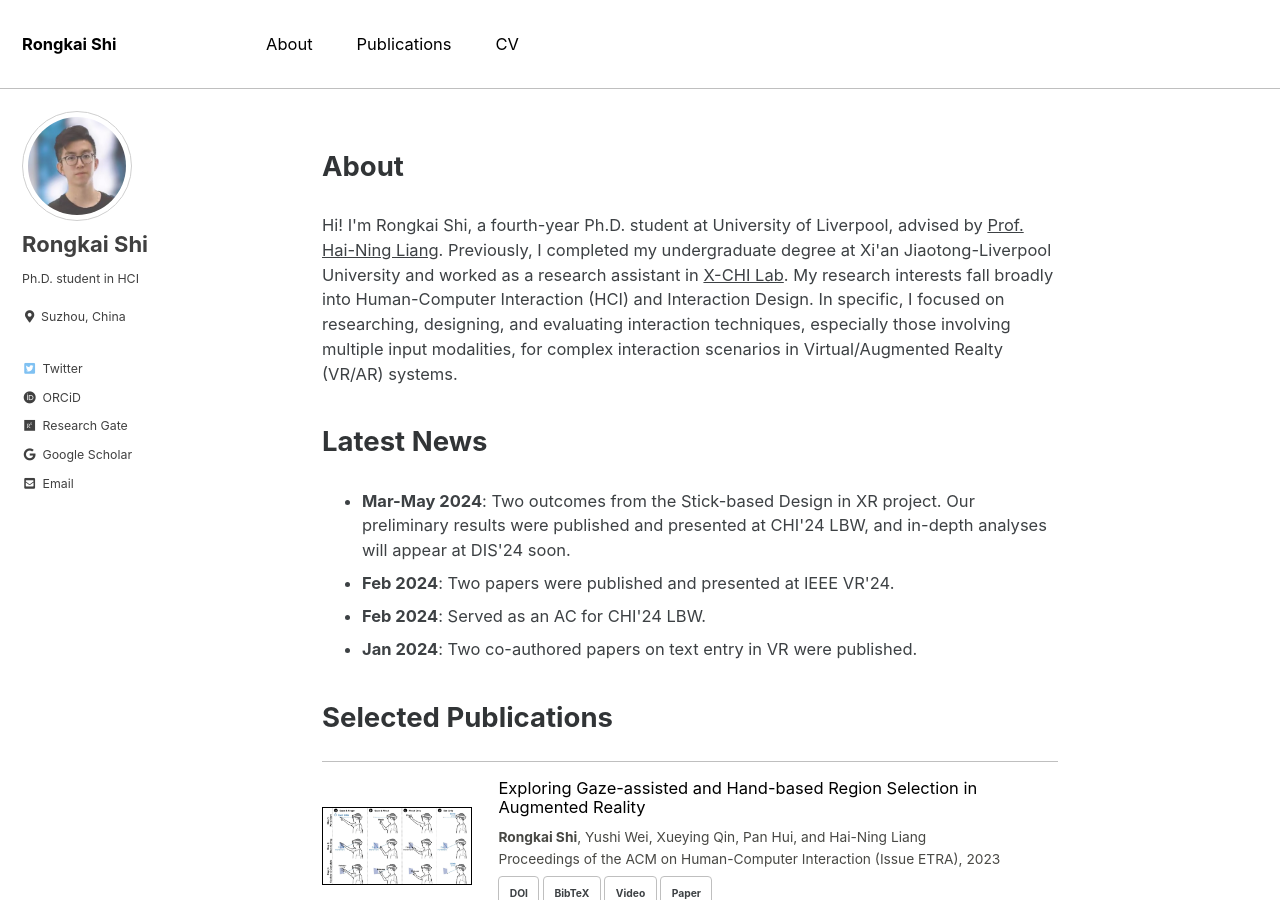
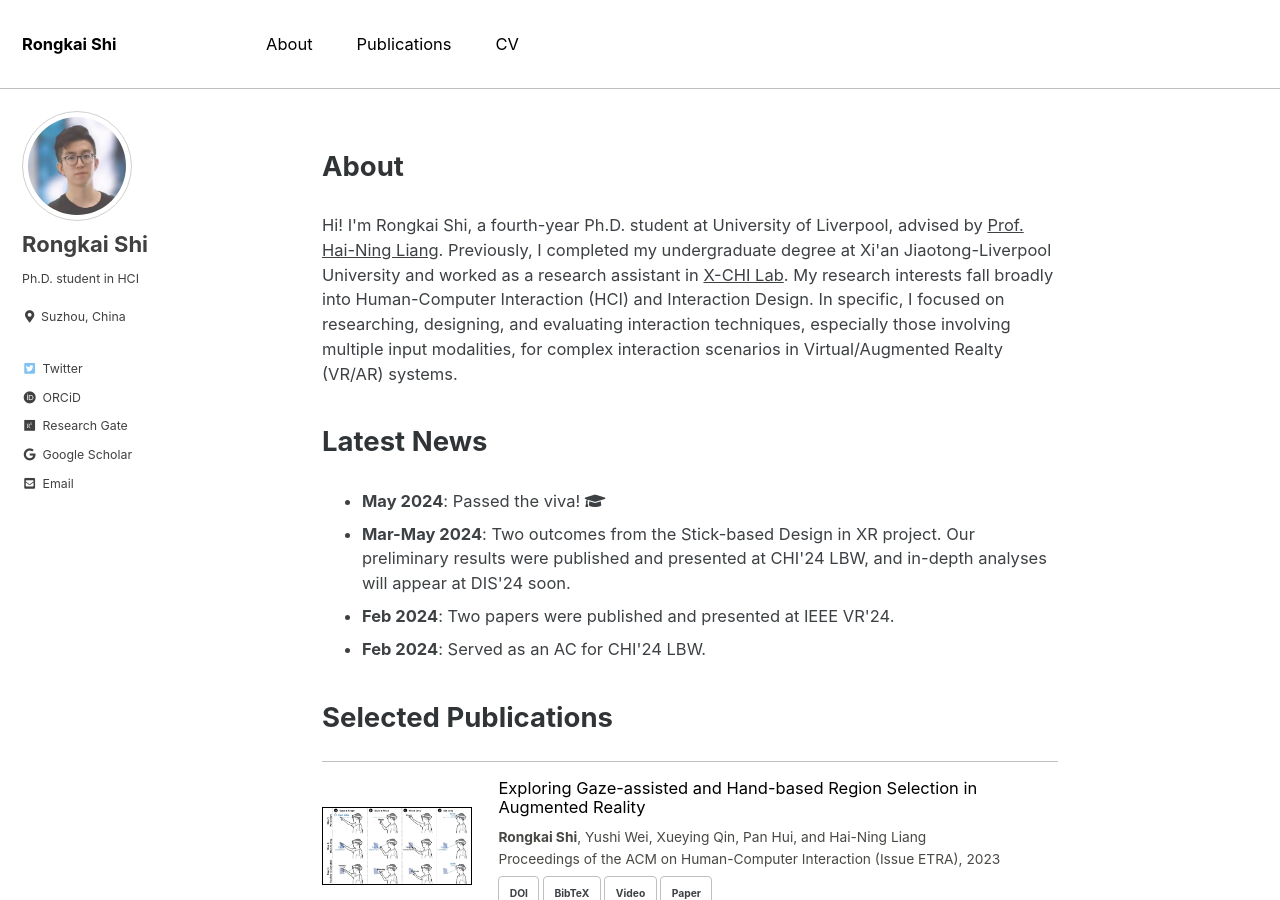
Before and after one commit to rongkaishi/rongkaishi.github.io, a Jekyll site: the page built from index.html, in a window 1280 px wide and 900 px high. Built offline with Jekyll 4.4.1, drawn with Linux system fonts in a browser that asks for light colours; cached includes are drawn as plain includes; the list of posts is cut into pages by our own code.

Commit message:
UpdateMay24

```diff
--- a/_layouts/home.html
+++ b/_layouts/home.html
@@ -23,10 +23,10 @@ In specific, I focused on researching, designing, and evaluating interaction tec
 
 <h3 class="archive__subtitle">Latest News</h3>
 <ul class="archive__selfdefine-content">
+  <li><b>May 2024</b>: Passed the viva! <i class="fa fa-graduation-cap" aria-hidden="true"></i></li>
   <li><b>Mar-May 2024</b>: Two outcomes from the Stick-based Design in XR project. Our preliminary results were published and presented at CHI'24 LBW, and in-depth analyses will appear at DIS'24 soon. </li>
   <li><b>Feb 2024</b>: Two papers were published and presented at IEEE VR'24. </li>
   <li><b>Feb 2024</b>: Served as an AC for CHI'24 LBW.</li>
-  <li><b>Jan 2024</b>: Two co-authored papers on text entry in VR were published. </li>
 </ul>
 
 
```
